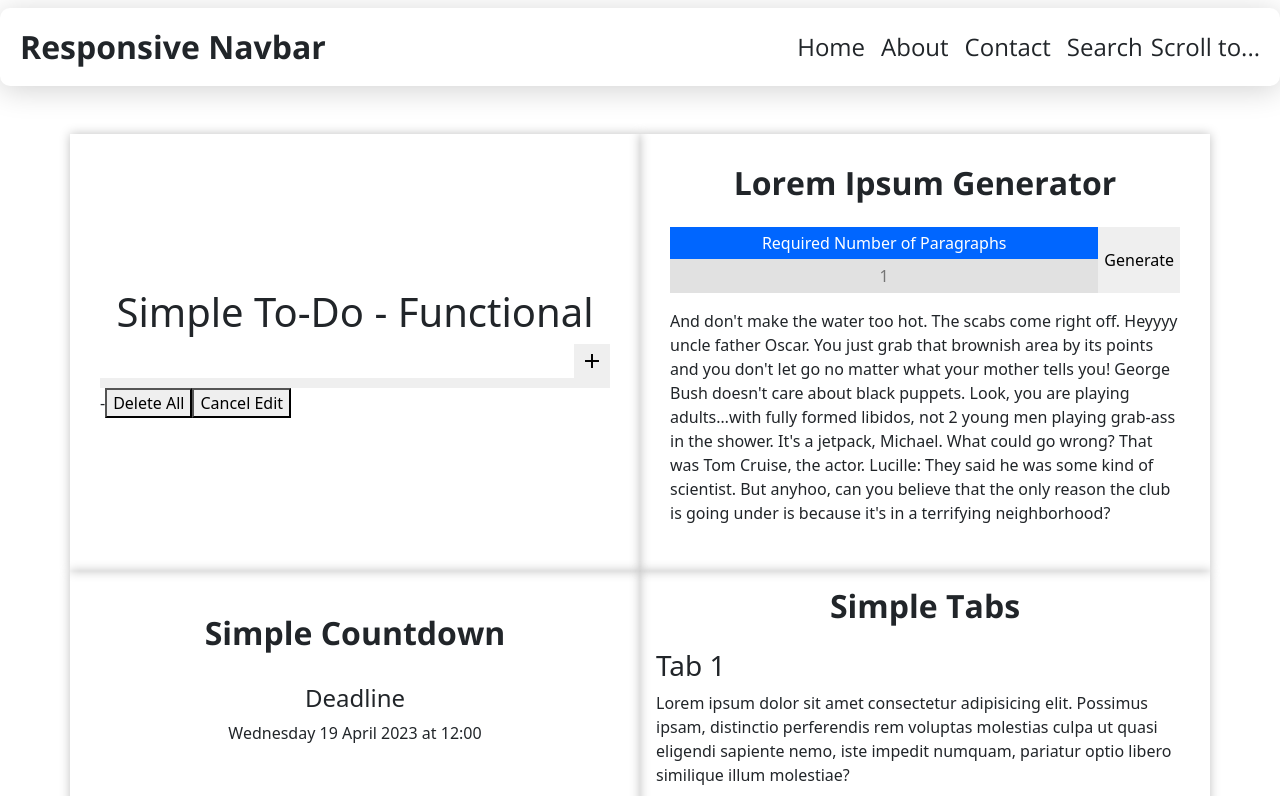
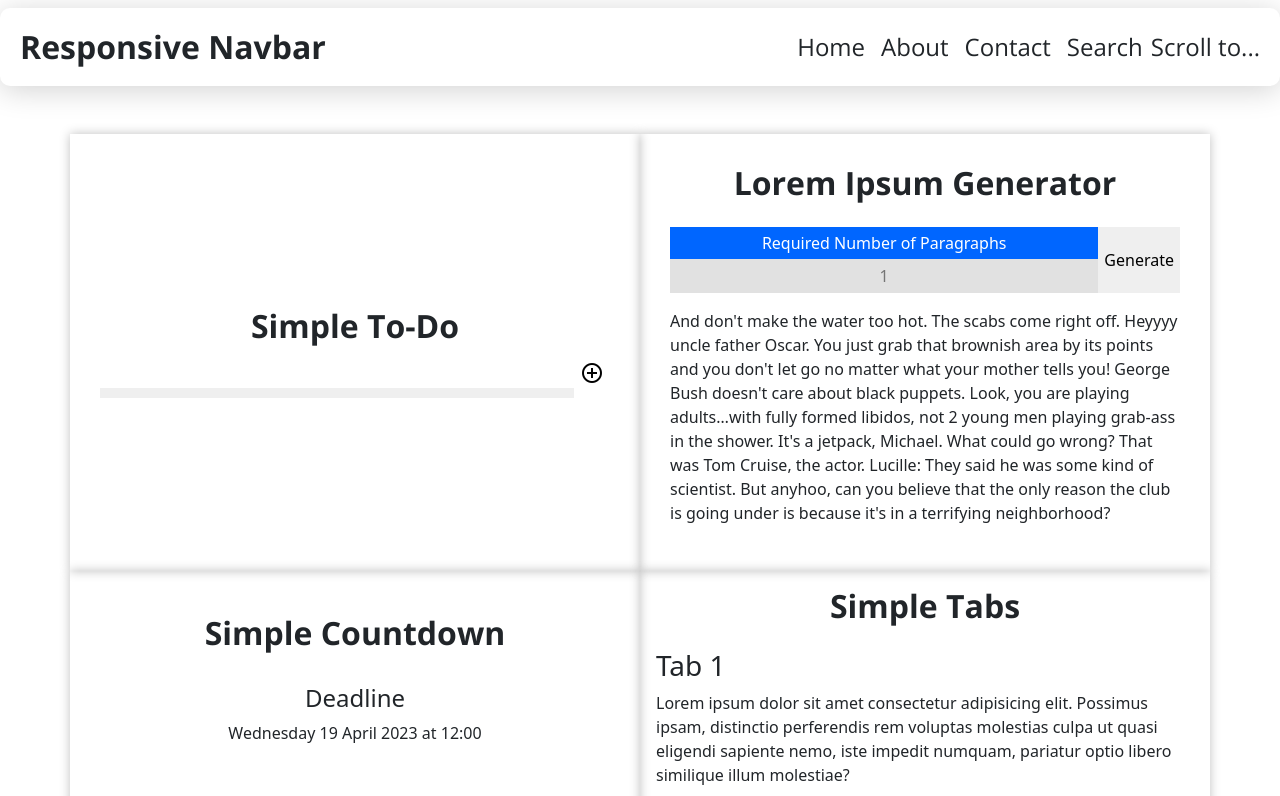
Before and after one commit to xScottishKrissx/playground, a React (Create React App) app: page / in a window 1280 px wide. Shown: the top 796 px of the page. Built offline with nearby package versions, Linux system fonts and the light colour scheme.

Commit message:
0.16.7 - To-Do Complete
I am pretty happy with my work here. Managed to figure it out on my own for the most part.  I might react-ify it later but the actual task is complete.

```diff
--- a/src/components/simpleTodo/simpleTodo.css
+++ b/src/components/simpleTodo/simpleTodo.css
@@ -5,6 +5,7 @@
         justify-content: center;
         align-items: center;
     height: 100%;
+    position: relative;
     width: 100%;
 }
 
@@ -20,8 +21,9 @@
     width: inherit;
 }
 .simpleTodo__formContainer button{
+    background-color: #ff000000;
     border: none;
-    line-height: 2rem;
+    /* line-height: 2rem; */
 }
 
 .simpleTodo__formContainer input{
@@ -71,3 +73,62 @@
     .simpleTodo__deleteButton{
         color: red;
     }
+
+/* Delete All */
+.simpleTodo__deleteAllContainer{
+    margin-bottom: 2rem;
+    top: 0;
+    /* position: absolute; */
+    width: inherit;
+}
+    .simpleTodo__deleteAllButton{
+
+        border: none;
+        background-color: #ff000000;
+        display: flex;
+            align-items: center;
+            justify-content: center;
+        opacity: 0.5;
+
+        padding: 10px;
+        width: inherit;
+    }
+
+    .simpleTodo__deleteAllButton:hover{
+        background-color: red;
+        opacity: 2;
+    }
+
+    .simpleTodo__confirmDeleteAllContainer{
+        display: none;
+
+        border: none;
+        /* background-color: #ff000012;         */
+        /* display: flex; */
+            align-items: center;
+            justify-content: space-evenly;
+        /* opacity: 0.2; */
+
+        /* padding: 10px; */
+        width: inherit;
+    }
+
+    .simpleTodo__confirmDeleteAllContainer span{
+        /* background-color: red; */
+        opacity: 2;
+        width: inherit;
+        text-align: center;
+        padding: 10px;
+    }
+
+    .show{ display: flex;}
+
+    #simpleTodo__confirmDeleteAllButton{
+        background-color: red;
+        color: white;
+    }
+
+    #simpleTodo__confirmCancelButton{
+        background-color: green;
+        color: white;
+    }
--- a/src/components/simpleTodo/simpleTodo.js
+++ b/src/components/simpleTodo/simpleTodo.js
@@ -1,11 +1,9 @@
 import * as React from 'react'
-import { useState,useRef,useEffect } from 'react'
+import { useState,useRef } from 'react'
 
 import './simpleTodo.css'
 
 export const SimpleTodoFunctional = () =>{
-
-    // Reset Local Storage Manually
     // localStorage.clear()
 
 // Local Storage
@@ -13,16 +11,18 @@ export const SimpleTodoFunctional = () =>{
 
 // State
     const [items, setItem] = useState(getLocalStorage || [])
-
     const [edit, setEditState] = useState({
         editMode:false,
         editIndex:false
     })
+
 // References
     const formInput = useRef(null)
+    const confirmDeleteAll = useRef(false)
 
 // Add Item
-    function addItem(){
+    const addItem = () => {
+
         console.log("Add New Item");
         toggleEditMode(false)
         const value = formInput.current.value
@@ -34,8 +34,9 @@ export const SimpleTodoFunctional = () =>{
             setFormValue(null)
         }return;
     }
+
 // Edit
-    function startEdit(index){
+    const startEdit = (index) => {
         console.log("Start Edit");
         const edit = getLocalStorage[index]
         setFormValue(edit)
@@ -46,7 +47,7 @@ export const SimpleTodoFunctional = () =>{
         setFormValue(null)
         toggleEditMode(false)
     }
-    function submitEdit(){
+    const submitEdit =() => {
 
         const newValue = formInput.current.value
         if(newValue.length < 1) {
@@ -58,18 +59,20 @@ export const SimpleTodoFunctional = () =>{
         const valueToChange = edit.editIndex
         getLocalStorage.splice(valueToChange,1,newValue)
 
+        setFormValue(null)
         setItem(getLocalStorage)
         toggleEditMode(false)
         setLocalStorage(getLocalStorage)
-        setFormValue(null)
+
 
     }
 
+// Delete
+    const handleDelete = (itemIndex, numToDelete) => {
 
+        getLocalStorage.splice(itemIndex,numToDelete)
 
-// Delete
-    function handleDelete(itemIndex, numToDelete){
-        getLocalStorage.splice(itemIndex,numToDelete)
+        if(numToDelete > 1) toggleConfirmDeleteAllBox()
 
         setFormValue(null)
         setItem(getLocalStorage)
@@ -77,14 +80,13 @@ export const SimpleTodoFunctional = () =>{
         setLocalStorage(getLocalStorage)
     }
 
-
-
+// Utility Functions
     const setLocalStorage = (toBeStored) =>  localStorage.setItem("items",JSON.stringify(toBeStored))
     const toggleEditMode = (setEditModeTo) => setEditState({editMode:setEditModeTo})
     const setFormValue = (setFormValueTo) => formInput.current.value = setFormValueTo
+    const toggleConfirmDeleteAllBox = () => confirmDeleteAll.current.classList.toggle("show")
 
-
-    // Display the items array in a readable format.
+// Display the items
     const mapItems = items.map((x,index) => {
         return(
             <div key={index} className="simpleTodo__singleItem d-flex">
@@ -104,28 +106,45 @@ export const SimpleTodoFunctional = () =>{
     return(
 
         <div className="simpleTodo__container">
-        <h1>Simple To-Do - Functional</h1>
 
+    {/* Delete All Button */}
+        {items.length > 1 ?
+
+            <div className="simpleTodo__deleteAllContainer">
+                <button className="simpleTodo__deleteAllButton"  onClick={()=>toggleConfirmDeleteAllBox()}>
+                    <span className="material-icons">delete_sweep</span>Delete All
+                </button>
+
+                <div className="simpleTodo__confirmDeleteAllContainer " ref={confirmDeleteAll} >
+                    <span id="simpleTodo__confirmDeleteAllButton" role="button" onClick={()=>handleDelete('',items.length)}>Confirm</span>
+                    <span id="simpleTodo__confirmCancelButton" role="button" onClick={toggleConfirmDeleteAllBox}>Cancel</span>
+                </div>
+            </div>
+
+        :null}
+
+            <h2>Simple To-Do</h2>
+    {/* List Item Entry */}
             <div className="simpleTodo__formContainer">
                 <form className="simpleTodo__form">
                     <label htmlFor="itemEntry"></label>
-
                     <input ref={formInput} type="text" name="itemEntry" />
                 </form>
 
                 {!edit.editMode ?
-                <button onClick={()=>addItem()}><span className="material-icons">add</span></button>
+                    <button title="Add To List" onClick={addItem}><span className="material-icons">add_circle_outline</span></button>
                     :
-                <button onClick={()=>submitEdit()}><span className="material-icons">edit</span></button>
+                    <>
+                        <button onClick={submitEdit} title="Confirm Edit"><span className="material-icons">check</span></button>
+                        <button onClick={cancelEdit} title="Cancel Edit"><span className="material-icons">close</span></button>
+                    </>
                 }
 
             </div>
 
-        <div className="simpleTodo__list">
-            {mapItems} -
-            <button onClick={()=>handleDelete('',items.length)}>Delete All</button>
-            <button onClick={cancelEdit}>Cancel Edit</button>
-        </div>
+    {/* The To Do List */}
+            <div className="simpleTodo__list"> {mapItems} </div>
+
         </div>
     )
 
```
Also changed, not shown: 1 other file (tests, documents, lock files or other folders). Lines whose indentation alone changed are shown as unchanged.
